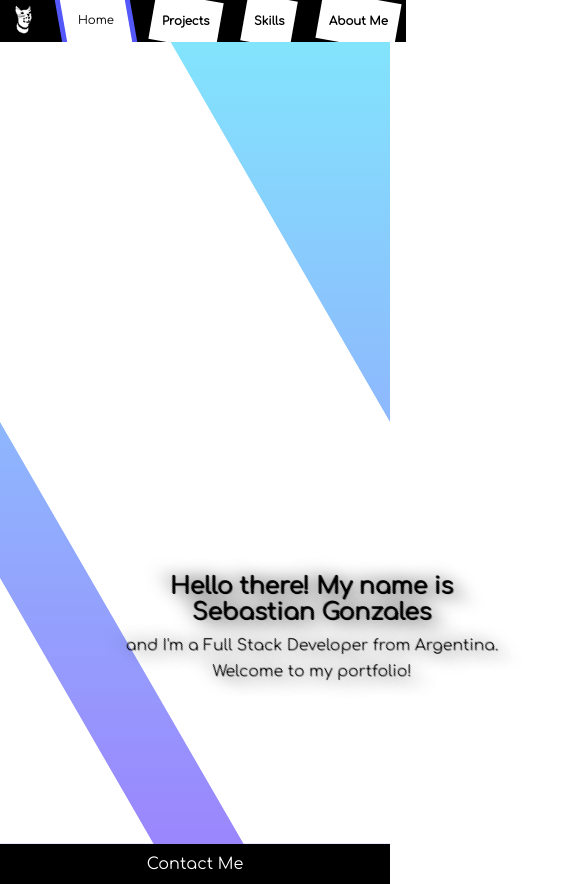
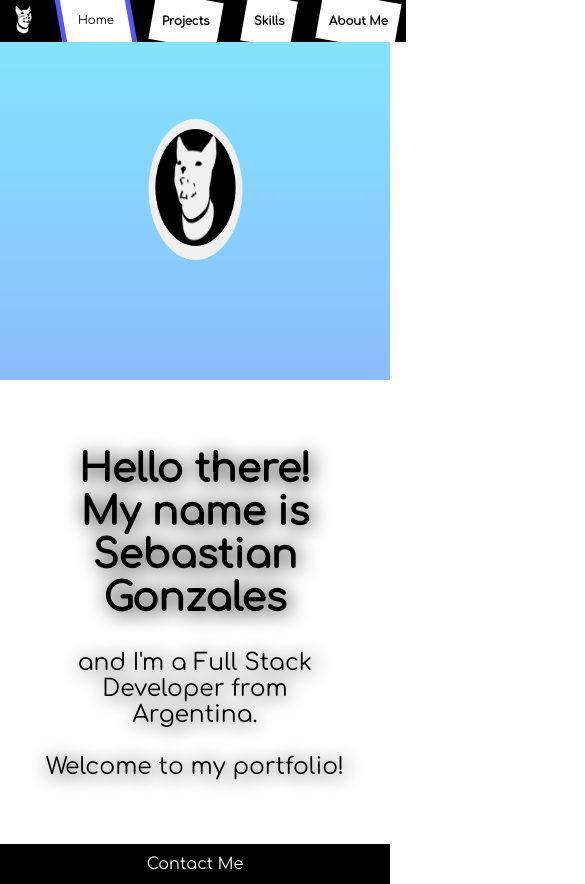
Before and after one commit to asgonzales/portfolio, a React (Create React App) app: page / in a window 390 px wide. Shown: the top 884 px of the page, 585 px wide, since content can reach past the window. Built offline with nearby package versions, Linux system fonts and the light colour scheme.

Commit message:
Home Page responsive

```diff
--- a/src/components/Cards/HomeCard/HomeCard.module.css
+++ b/src/components/Cards/HomeCard/HomeCard.module.css
@@ -4,17 +4,12 @@
     display: flex;
     flex-direction: column;
     align-items: center;
-    /* background-color: white; */
     color: black;
-    /* box-shadow: 5px 0 0 5px red; */
     transition: all 0.2s ease;
     font-family: 'Comfortaa';
     text-align: center;
     text-shadow: 2px 2px 20px black;
 }
-/* .contHomeCard:hover {
-    box-shadow: 0 0 0 25px var(--blue);
-} */
 .contHomeCard > h3 {
     font-size: 36px;
     font-weight: 600;
@@ -28,28 +23,28 @@
 
 @media screen and (max-width: 700px) {
     .contHomeCard {
+        /* border: 1px solid red; */
         margin: 0;
         width: 100%;
+        height: 100%;
         display: flex;
         flex-direction: column;
+        justify-content: space-evenly;
         align-items: center;
-        /* background-color: white; */
         color: black;
-        /* box-shadow: 0 0 0 10px var(--blue); */
         transition: all 0.2s ease;
         font-family: 'Comfortaa';
         text-align: center;
         text-shadow: 2px 2px 20px black;
-
     }
     .contHomeCard > h3 {
-        font-size: 6vw;
+        font-size: 10vw;
         font-weight: 600;
         margin: 2%;
     }
     .contHomeCard > p {
         margin: 1%;
-        font-size: 4vw;
+        font-size: 6vw;
         font-weight: 400;
     }
 }
--- a/src/components/Cards/ProjectCard/ProjectCard.module.css
+++ b/src/components/Cards/ProjectCard/ProjectCard.module.css
@@ -1,9 +1,5 @@
 .contBack {
     background-color: rgba(0, 0, 0, 0.5);
-    /* backdrop-filter: blur(10px); */
-    /* border: 3px solid green; */
-    /* border-radius: 20px; */
-    /* overflow: hidden; */
     width: 100%;
     height: 100%;
     margin: 0;
@@ -13,7 +9,6 @@
     justify-content: center;
     align-items: center;
     z-index: 2;
-    /* position: fixed; */
     top: 50%;
     left: 50%;
     right: 0;
@@ -21,8 +16,6 @@
     transform: translate(-50%, -50%);
 }
 .contProjectCard {
-    /* position: absolute; */
-    /* align-self: center; */
     border-radius: 20px;
     width: 60rem;
     height: 30rem;
@@ -30,7 +23,6 @@
     display: flex;
     flex-direction: column;
     justify-content: space-between;
-    /* gap: 2%; */
     align-items: center;
     background-color: white;
     color: black;
@@ -38,12 +30,7 @@
     transition: all 0.2s ease;
     font-family: 'Comfortaa';
     padding: 3%;
-    /* overflow-y: scroll; */
-    /* border: 1px solid green; */
 }
-/* .contProjectCard > div {
-    border: 1px solid red;
-} */
 .contExit {
     display: flex;
     align-self: center;
@@ -52,11 +39,9 @@
 }
 .divButton {
     height: 2rem;
-    /* justify-self: flex-end; */
     display: flex;
     justify-content: center;
     align-items: center;
-    /* border: 1px solid red; */
     margin: 0;
 }
 .divButton > button {
@@ -68,7 +53,6 @@
     cursor: pointer;
 }
 .divButton > button > img {
-    /* width: 1.5rem; */
     height: 100%;
 }
 .divButton > button:hover > img {
@@ -97,10 +81,8 @@
     height: 100%;
 }
 .contImage {
-    /* border: 1px solid #ff0000; */
     height: 15rem;
     width: 100%;
-    /* position: relative; */
     overflow: hidden;
     transition: all 0.2s ease;
 }
@@ -108,18 +90,15 @@
     width: 100%;
     height: 100%;
     object-fit: contain;
-    /* margin: 0; */
 }
 .buttonsLinks {
     height: 4rem;
-    /* border: 1px solid red; */
     display: flex;
     justify-content: space-evenly;
     align-items: center;
     width: 100%;
 }
 .buttonsLinks > button {
-    /* width: 100%; */
     padding: 2%;
     height: 100%;
     background-color: transparent;
@@ -128,49 +107,19 @@
     display: flex;
     align-items: center;
     justify-content: space-evenly;
-    /* border: 1px solid blue; */
     width: 45%;
     font-family: 'Comfortaa';
     font-size: 16px;
     font-weight: 600;
 }
 .buttonsLinks > button > img {
-    /* width: 100%; */
-    /* height: 100%; */
     width: 2rem;
     transition: all 0.2s ease;
-    /* object-fit: contain; */
 }
 .buttonsLinks > button:hover {
-    /* background-color: red; */
     box-shadow: 0 0 15px var(--blue);
     cursor: pointer;
 }
-.buttonsLinks > button:hover > img {
-    /* text-shadow: 0 0 15px var(--blue); */
-    /* filter: brightness(.9) invert(0.4) sepia(1) hue-rotate(200deg) saturate(500%) drop-shadow(0 0 15px var(--blue)); */
-}
-/* .goToButton {
-    position: absolute;
-    background-color: transparent;
-    color: transparent;
-    border: none;
-    left: 0;
-    width: 100%;
-    height: 100%;
-    margin: 0;
-    transition: all 0.2s ease;
-}
-.contImage:hover > .goToButton {
-    background-color: white;
-    cursor: pointer;
-    box-shadow: inset 20px 0 0 -5px var(--blue),
-    inset -20px 0 0 -5px var(--blue);
-    color: black;
-    font-size: 24px;
-    border: none;
-
-} */
 .contInfo {
     padding: 2%;
     border-radius: 0 0 30px 30px;
@@ -182,7 +131,6 @@
     align-items: center;
     transition: all 0.2s ease;
     text-align: center;
-    /* overflow: scroll; */
 }
 .contInfo > h2 {
     margin: 0;
@@ -204,9 +152,6 @@
     padding: 1%;
 }
 
-/* .contProjectCard:hover {
-    box-shadow: 0 15px 0 2px var(--blue), 0 -15px 0 2px var(--blue);
-} */
 .contProjectCard:hover > .contProject > .projectRight > .contInfo > .tech > span {
     background-color: var(--blue);
     color: white;
--- a/src/pages/Home/Home.module.css
+++ b/src/pages/Home/Home.module.css
@@ -1,20 +1,13 @@
-.contHome {
+/* .contHome {
     display: flex;
     flex-direction: column;
     justify-content: space-evenly;
     align-items: center;
     padding: 0;
     width: 100%;
-    /* box-shadow: inset 0 15px 15px -10px  var(--blue); */
-    /* background: linear-gradient(45deg, rgba(0, 0, 0, 1), rgba(0, 0, 0, 0.8)); */
     height: 100vh;
 }
-/* .contHome > div {
-    border: 1px solid green;
-} */
 .divImg {
-    /* border: 1px solid red; */
-    /* background-color: var(--blue); */
     width: 100%;
     height: 100vh;
     padding: 0;
@@ -25,28 +18,20 @@
 }
 .divText {
     position: absolute;
-    /* border: 1px solid green; */
     background-color: white;
     box-shadow: -30rem 0 0 0 white;
-    /* justify-self: flex-start; */
     left: 0;
-    /* top: 200px; */
     height: 100vh;
     display: flex;
     align-items: center;
     transform: skew(30deg);
 }
 .divText > div {
-    /* border: 1px solid red; */
     transform: skew(-30deg);
-    /* margin-left: 50px; */
-    /* left: 50px; */
     align-self: flex-end;
     margin-bottom: 10rem;
 }
 .contImage {
-    /* border: 1px solid red; */
-    /* justify-self: flex-end; */
     margin-left: 50rem;
     width: 30%;
     padding: 10px;
@@ -63,7 +48,7 @@
     border-radius: 100%;
     width: 100%;
     height: 100%;
-}
+} */
 
 @keyframes rotateImage {
     from {
@@ -80,16 +65,27 @@
         flex-direction: column;
         justify-content: space-evenly;
         align-items: center;
+        /* border: 5px solid green; */
         padding: 0;
-        width: 100%;
-        /* box-shadow: inset 0 15px 15px -10px  var(--blue); */
-        /* background: linear-gradient(45deg, rgba(0, 0, 0, 1), rgba(0, 0, 0, 0.8)); */
+        width: 100vw;
         height: 100vh;
     }
+    .divImg {
+        /* border: 1px solid red; */
+        width: 100vw;
+        height: 50vh;
+        padding: 0;
+        margin: 0;
+        display: flex;
+        justify-content: center;
+        align-items: center;
+    }
     .contImage {
-        width: 30vw;
+        margin-left: 0rem;
+        width: 30%;
+        padding: 10px;
         background-color: var(--white);
-        border-radius: 100px;
+        border-radius: 100%;
         animation: rotateImage 4s linear infinite;
         transition: all 0.2s ease;
     }
@@ -98,7 +94,26 @@
 
     }
     .contImage > img {
-        border-radius: 100px;
+        border-radius: 100%;
+        width: 100%;
+        height: 100%;
+    }
+    .divText {
+        /* position: absolute; */
+        background-color: white;
+        box-shadow: none;
+        /* left: 0; */
+        /* border: 1px solid green; */
+        padding: 5vh;
+        height: 50vh;
+        /* display: flex;
+        align-items: center; */
+        /* transform: skew(30deg); */
+    }
+    .divText > div {
+        transform: skew(0deg);
+        /* align-self: flex-end; */
+        margin-bottom: 0;
         width: 100%;
         height: 100%;
     }
```
